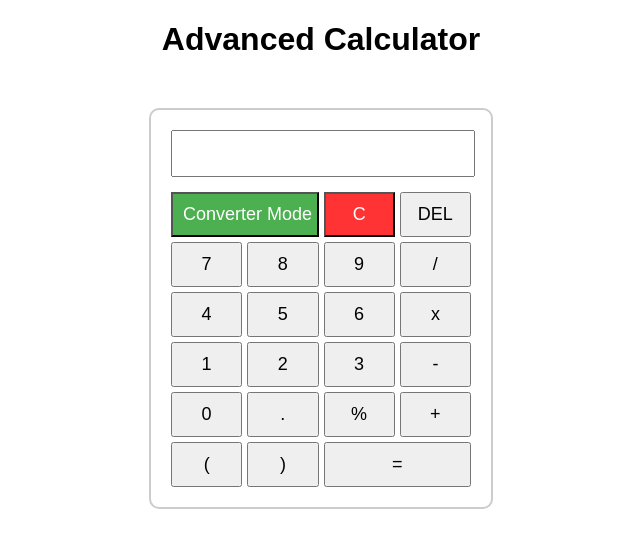
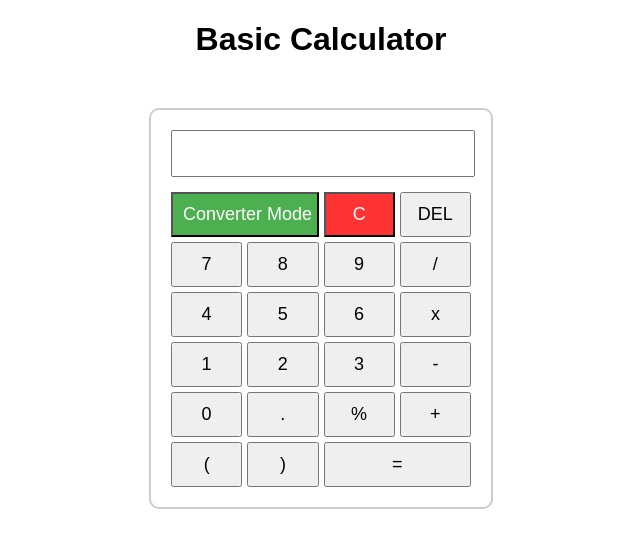
Before and after one commit to kimuell-james/Calculator-UnitConverter, a plain HTML site: page index.html in a window 1280 px wide. Shown: the whole page, without its empty margins (319-959 px from the left). Drawn offline with Linux system fonts and the light colour scheme.

Commit message:
Update index.html

```diff
--- a/index.html
+++ b/index.html
@@ -10,7 +10,7 @@
 
 <body>
     <h1>
-        Advanced Calculator
+        Basic Calculator
     </h1>
 
     <div class="calculator">
```
